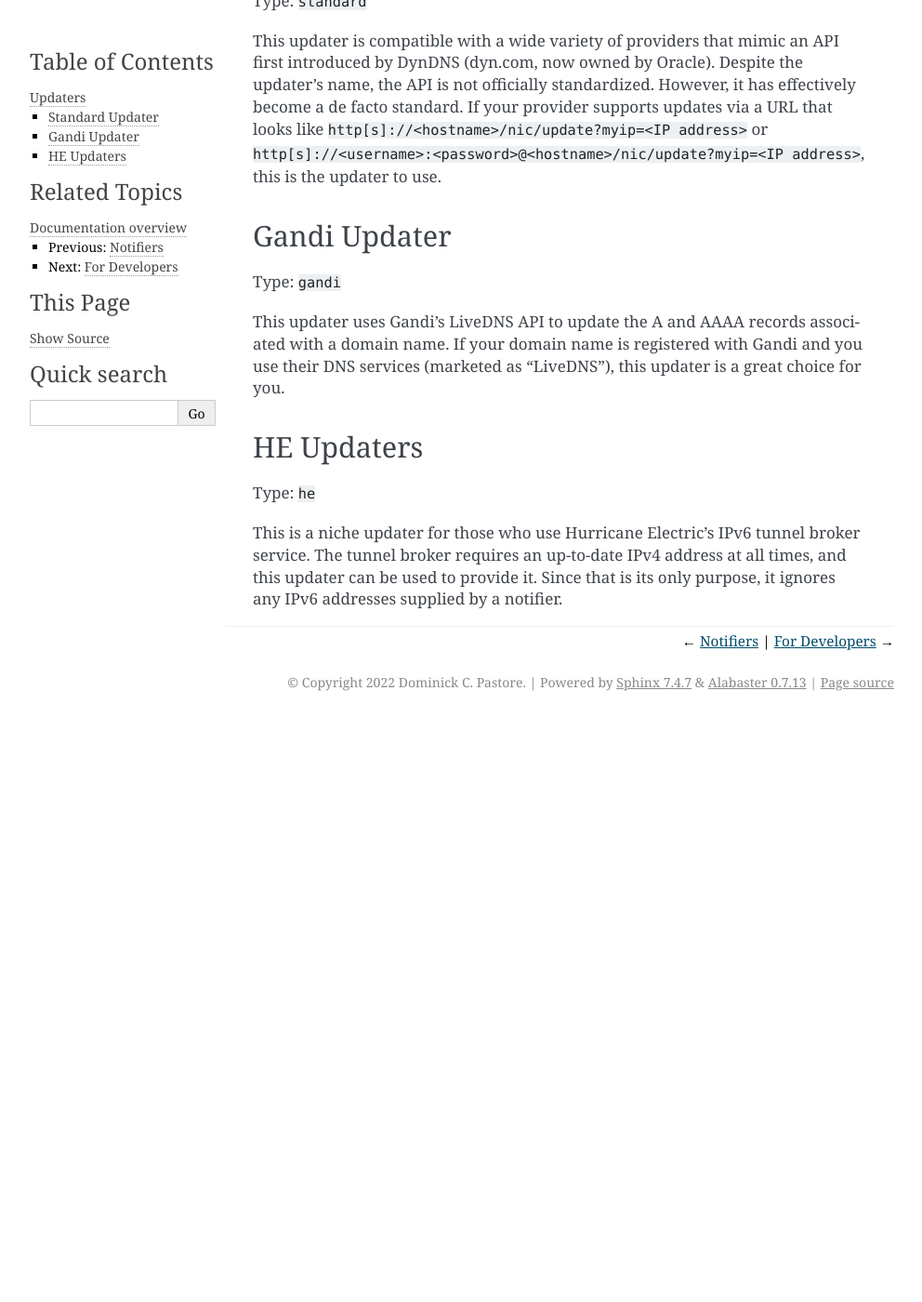
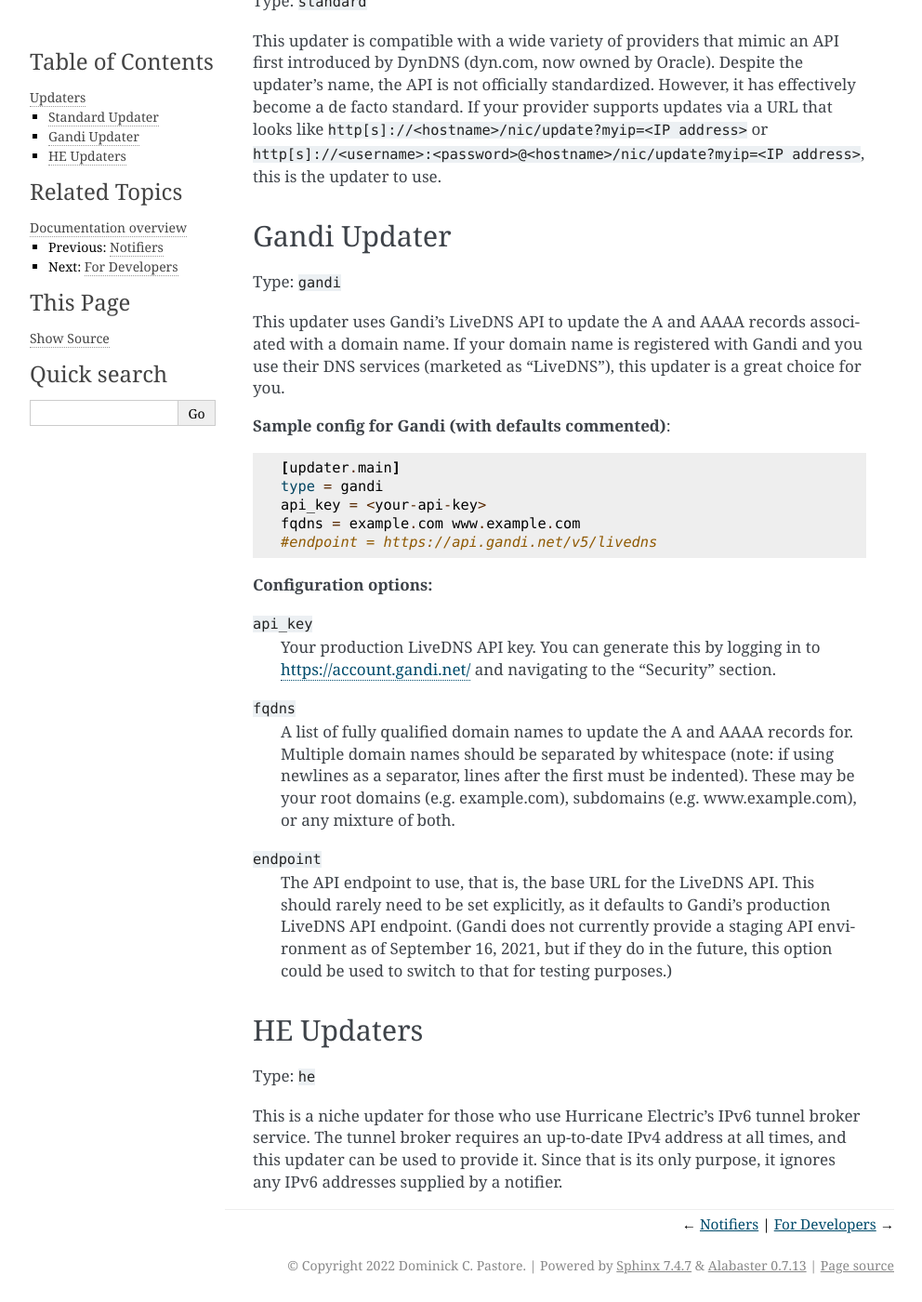
Before and after one commit to dominickpastore/ruddr, a Sphinx documentation site: the page built from docs/updaters.rst, in a window 1280 px wide and 1400 px high, scrolled down 363 px. Shown: the whole window at 93% size, without its empty margins (148-1140 px from the left). Built offline with Sphinx 7.4.7, drawn with Linux system fonts in a browser that asks for light colours; before the commit the page ends 1136 px from its top, so only the background shows below that.

Commit message:
Add Gandi updater docs

```diff
--- a/docs/updaters.rst
+++ b/docs/updaters.rst
@@ -39,7 +39,33 @@ associated with a domain name. If your domain name is registered with Gandi and
 you use their DNS services (marketed as "LiveDNS"), this updater is a great
 choice for you.
 
-.. TODO
+**Sample config for Gandi (with defaults commented)**::
+
+    [updater.main]
+    type = gandi
+    api_key = <your-api-key>
+    fqdns = example.com www.example.com
+    #endpoint = https://api.gandi.net/v5/livedns
+
+**Configuration options:**
+
+``api_key``
+    Your production LiveDNS API key. You can generate this by logging in to
+    https://account.gandi.net/ and navigating to the "Security" section.
+
+``fqdns``
+    A list of fully qualified domain names to update the A and AAAA records
+    for. Multiple domain names should be separated by whitespace (note: if
+    using newlines as a separator, lines after the first must be indented).
+    These may be your root domains (e.g. example.com), subdomains (e.g.
+    www.example.com), or any mixture of both.
+
+``endpoint``
+    The API endpoint to use, that is, the base URL for the LiveDNS API. This
+    should rarely need to be set explicitly, as it defaults to Gandi's
+    production LiveDNS API endpoint. (Gandi does not currently provide a
+    staging API environment as of September 16, 2021, but if they do in the
+    future, this option could be used to switch to that for testing purposes.)
 
 HE Updaters
 -----------
```
